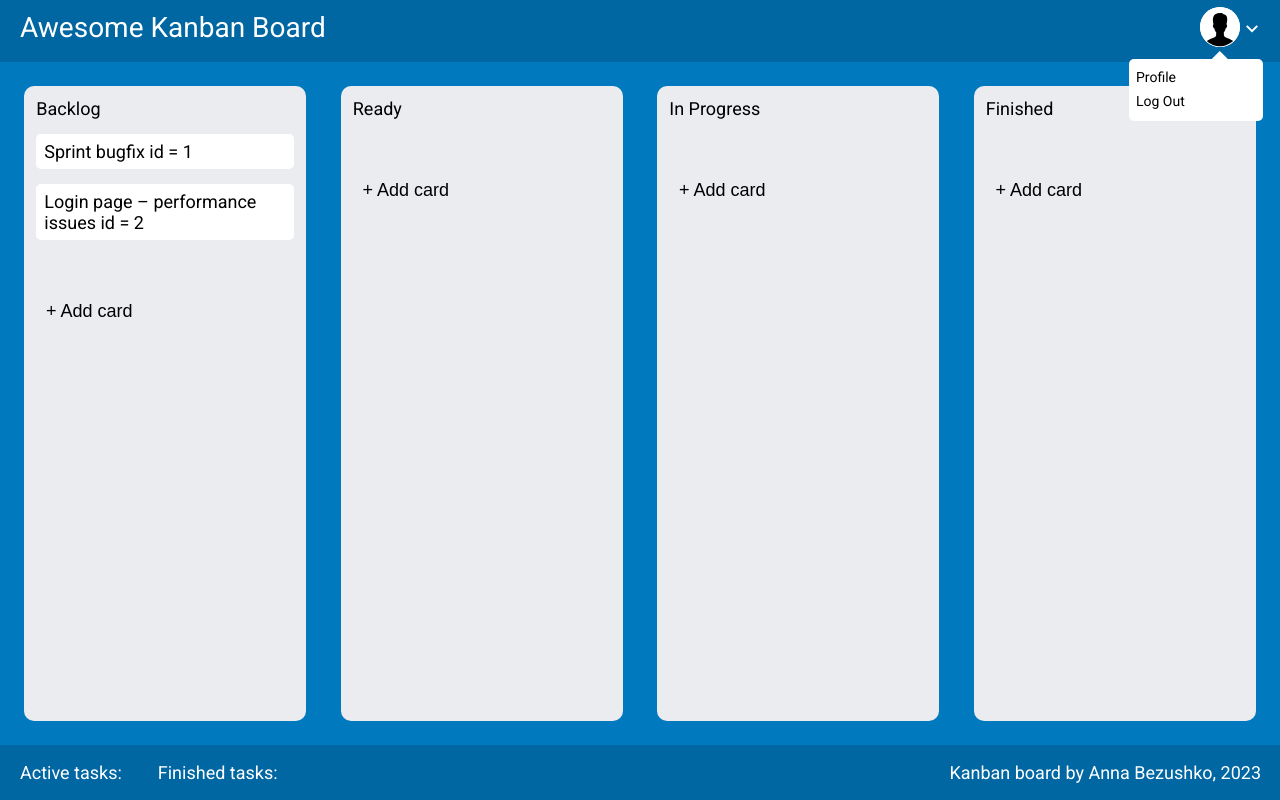
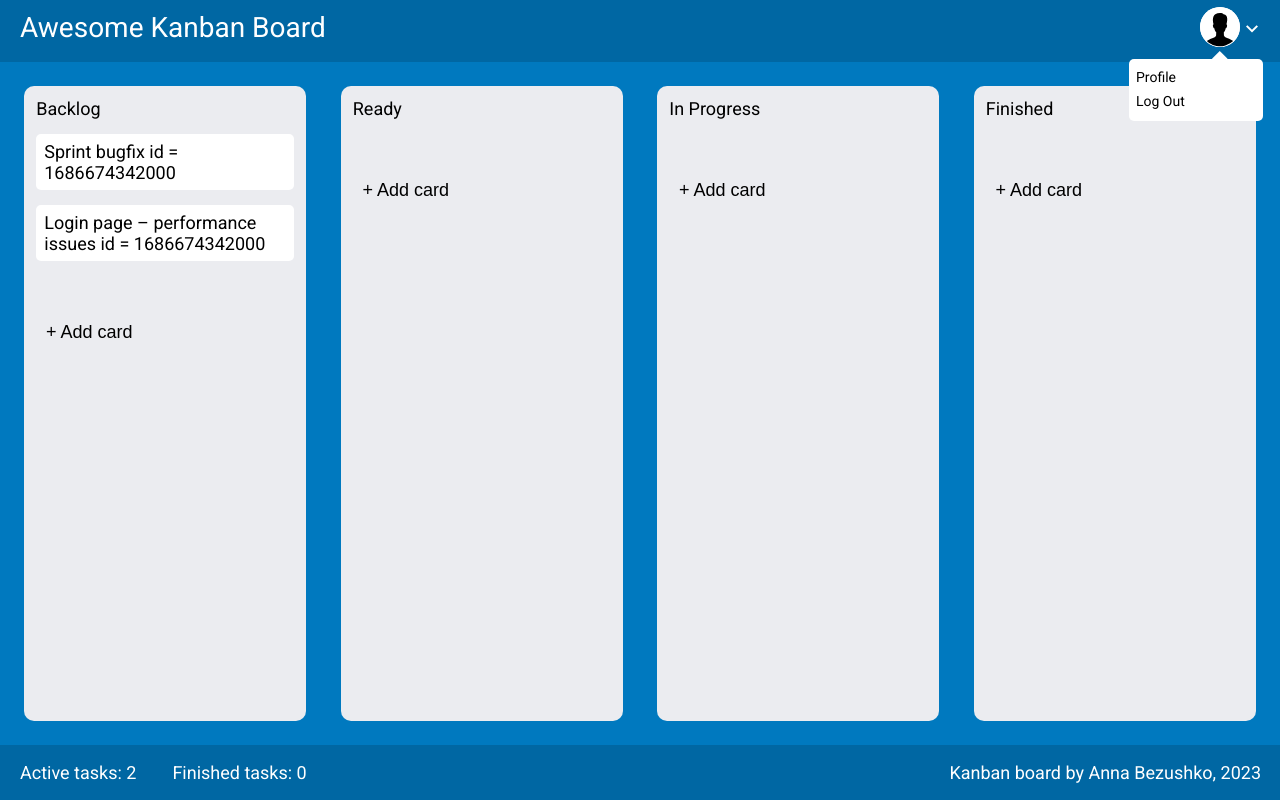
Before and after one commit to AnnaBezushko/kanban_board, a React (Create React App) app: page / in a window 1280 px wide. Built offline with nearby package versions, Linux system fonts and the light colour scheme.

Commit message:
footer count + localstorage

```diff
--- a/src/components/footer/footer.js
+++ b/src/components/footer/footer.js
@@ -1,11 +1,11 @@
 import css from './footer.module.scss'
 import Tasks from "./tasks/tasks";
 
-const Footer = () => {
+const Footer = ({activeCount, finishedCount}) => {
     console.log(css)
     return (
         <footer className = {css.footer}>
-            <Tasks/>
+            <Tasks finishedCount={finishedCount} activeCount={activeCount}/>
             <div className={css.boardBy}>
                 Kanban board by Anna Bezushko, 2023
             </div>
--- a/src/components/footer/tasks/tasks.js
+++ b/src/components/footer/tasks/tasks.js
@@ -1,11 +1,11 @@
 import css from "./tasks.module.scss";
 
-const Tasks = () => {
+const Tasks = ({activeCount, finishedCount}) => {
   console.log(css);
   return (
     <div className={css.tasks}>
-      <span className={css.activeTasks}>Active tasks:</span>
-      <span>Finished tasks:</span>
+      <span className={css.activeTasks}>Active tasks: {activeCount}</span>
+      <span>Finished tasks: {finishedCount}</span>
     </div>
   );
 };
--- a/src/components/layout/layout.js
+++ b/src/components/layout/layout.js
@@ -1,7 +1,7 @@
 import css from "./layout.module.scss";
 import Footer from "../footer/footer";
 import Header from "../header/header";
-import Main, { createTask } from "../main/main";
+import Main from "../main/main";
 
 import React from "react";
 import { Routes } from "react-router";
@@ -14,6 +14,7 @@ import {
 } from "react-router-dom";
 import Details from "../main/details/details";
 import { useState } from "react";
+import {createTask, filterBacklog, filterFinished} from "../main/taskStatus";
 const router = createBrowserRouter([
   {
     path: "/",
@@ -25,21 +26,32 @@ const router = createBrowserRouter([
   },
 ]);
 
-let initialState = {
+const initialState = {
   tasks: [
     createTask("Sprint bugfix"),
     createTask("Login page – performance issues"),
   ],
 };
 
+function loadState(){
+  const kanbanState = localStorage.getItem('kanbanState');
+  if(!kanbanState) return initialState;
+
+  try {
+    return JSON.parse(kanbanState);
+  } catch (e) {
+    throw Error('Bad kanbanState, clear localstorage');
+  }
+}
+
 const Layout = () => {
-  // const Main = () => {
-  //   <div>
-  //     <Main />
-  //   </div>;
-  // };
-
-  const [state, setState] = useState(initialState);
+  const [state, setState] = useState(loadState());
+  const finishedCount = state.tasks.filter(filterFinished).length;
+  const activeCount = state.tasks.filter(filterBacklog).length;
+  const setStateWithLocalStorage = (state) => {
+    localStorage.setItem('kanbanState', JSON.stringify(state));
+    setState(state);
+  }
 
   return (
     <div className={css.background}>
@@ -47,10 +59,10 @@ const Layout = () => {
       <Routes>
         <Route
           path="/"
-          element={<Main state={state} setState={setState} router={router} />}
+          element={<Main state={state} setState={setStateWithLocalStorage} router={router} />}
         />
       </Routes>
-      <Footer />
+      <Footer finishedCount={finishedCount} activeCount={activeCount}/>
     </div>
   );
 };
--- a/src/components/main/column/footer/columnFooter.js
+++ b/src/components/main/column/footer/columnFooter.js
@@ -4,7 +4,7 @@ import SubmitButton from "./submitButton/submitButton";
 import CardsDropdown from "./cardsDropdown/cardsDropdown";
 import { useState } from "react";
 import Input from "./input/input";
-import { createTask } from "../../main";
+import {createTask} from "../../taskStatus";
 
 const ColumnFooter = (props) => {
   const [task, setTask] = useState();
--- a/src/components/main/main.js
+++ b/src/components/main/main.js
@@ -1,36 +1,7 @@
 import css from "./main.module.scss";
 import Column from "./column/column";
-import { useState } from "react";
+import {filterBacklog, filterFinished, filterInProgress, filterReady, taskStatus} from "./taskStatus";
 
-const taskStatus = {
-  backlog: "backlog",
-  ready: "ready",
-  inProgress: "inProgress",
-  finished: "finished",
-};
-const filterBacklog = (task) => task.status === taskStatus.backlog;
-const filterReady = (task) => task.status === taskStatus.ready;
-const filterInProgress = (task) => task.status === taskStatus.inProgress;
-const filterFinished = (task) => task.status === taskStatus.finished;
-
-let id = 1;
-// let initialState = {
-//   tasks: [
-//     createTask("Sprint bugfix"),
-//     createTask("Login page – performance issues"),
-//   ],
-// };
-
-export function createTask(name, description = "") {
-  const task = {
-    id: id,
-    name,
-    description,
-    status: taskStatus.backlog,
-  };
-  id += 1;
-  return task;
-}
 const Main = ({ state, setState }) => {
   const addTask = (columnName) => (task) => {
     const newState = {
--- /dev/null
+++ b/src/components/main/taskStatus.js
@@ -0,0 +1,20 @@
+export const taskStatus = {
+    backlog: "backlog",
+    ready: "ready",
+    inProgress: "inProgress",
+    finished: "finished",
+};
+
+export const filterBacklog = (task) => task.status === taskStatus.backlog;
+export const filterReady = (task) => task.status === taskStatus.ready;
+export const filterInProgress = (task) => task.status === taskStatus.inProgress;
+export const filterFinished = (task) => task.status === taskStatus.finished;
+
+export function createTask(name, description = "") {
+    return {
+        id: Date.now().toString(),
+        name,
+        description,
+        status: taskStatus.backlog,
+    };
+}
```
